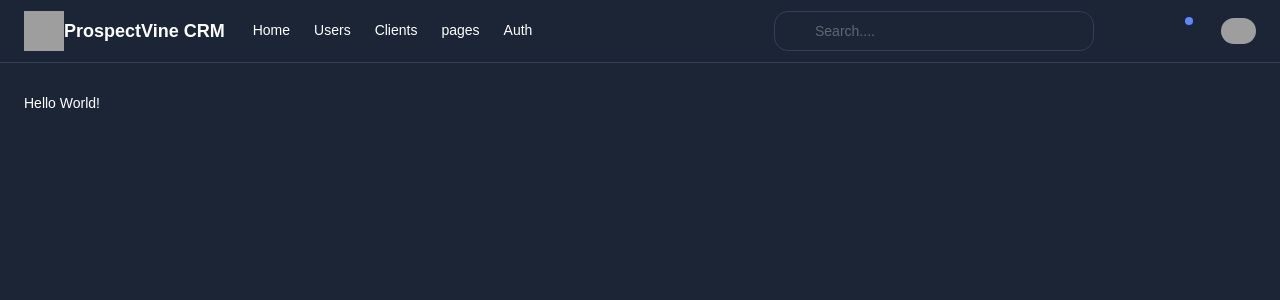
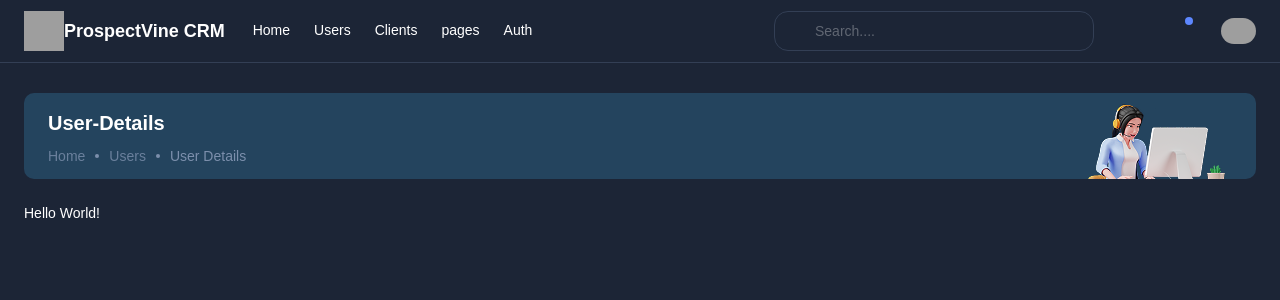
Before and after one commit to Arbaj221/Admin-Dashboard, a React (Vite) app: page /users/details in a window 1280 px wide. Shown: the top 300 px of the page. Built offline with nearby package versions, Linux system fonts and the light colour scheme; sample sign-in values are in the browser's storage; grey boxes are pictures that could not be loaded; some icons are missing.

Commit message:
Remove Pro badges; add UserDetails breadcrumb

```diff
--- a/src/components/layout/header/Header.tsx
+++ b/src/components/layout/header/Header.tsx
@@ -75,11 +75,6 @@ const NavDropdown = ({ item, currentPath }: { item: MenuItem; currentPath: strin
                       }`}
                   >
                     {sub.name}
-                    {sub.isPro && (
-                      <span className="ml-auto text-xs bg-lightsecondary text-secondary px-1.5 py-0.5 rounded">
-                        Pro
-                      </span>
-                    )}
                   </Link>
                 ))}
               </div>
@@ -99,11 +94,6 @@ const NavDropdown = ({ item, currentPath }: { item: MenuItem; currentPath: strin
             >
               {child.icon && <Icon icon={child.icon} width={16} />}
               {child.name}
-              {child.isPro && (
-                <span className="ml-auto text-xs bg-lightsecondary text-secondary px-1.5 py-0.5 rounded">
-                  Pro
-                </span>
-              )}
             </Link>
           );
         })}
--- a/src/config/navLinks.ts
+++ b/src/config/navLinks.ts
@@ -10,7 +10,6 @@ export interface ChildItem {
     subtitle?: string;
     badge?: boolean;
     badgeType?: string;
-    isPro?: boolean;
 }
 
 export interface MenuItem {
@@ -26,7 +25,6 @@ export interface MenuItem {
     subtitle?: string;
     badgeType?: string;
     badge?: boolean;
-    isPro?: boolean;
 }
 
 import { uniqueId } from 'lodash';
@@ -41,7 +39,6 @@ const NavbarContent: MenuItem[] = [
                 icon: 'solar:widget-2-linear',
                 id: uniqueId(),
                 url: '/',
-                isPro: false,
             },
         ],
     },
@@ -90,7 +87,6 @@ const NavbarContent: MenuItem[] = [
                         id: uniqueId(),
                         name: 'Boxed Login',
                         url: '/login',
-                        isPro: false,
                     },
                 ],
             },
@@ -103,7 +99,6 @@ const NavbarContent: MenuItem[] = [
                         id: uniqueId(),
                         name: 'Boxed Register',
                         url: '/register',
-                        isPro: false,
                     },
                 ],
             },
--- a/src/modules/users/UserDetails.tsx
+++ b/src/modules/users/UserDetails.tsx
@@ -1,7 +1,25 @@
+import BreadcrumbComp from "src/components/shared/breadcrumb/BreadcrumbComp";
+
 const UserDetails = () => {
+    const BCrumb = [
+        {
+            to: "/",
+            title: "Home",
+        },
+        {
+            to: '/users',
+            title: "Users",
+        },
+        {
+            title: "User Details",
+        },
+    ];
+
     return (
-        <div>Hello World!</div>
-    )
-}
-
+        <>
+            <BreadcrumbComp title="User-Details" items={BCrumb} />
+            <div>Hello World!</div>
+        </>
+    );
+};
 export default UserDetails
```
